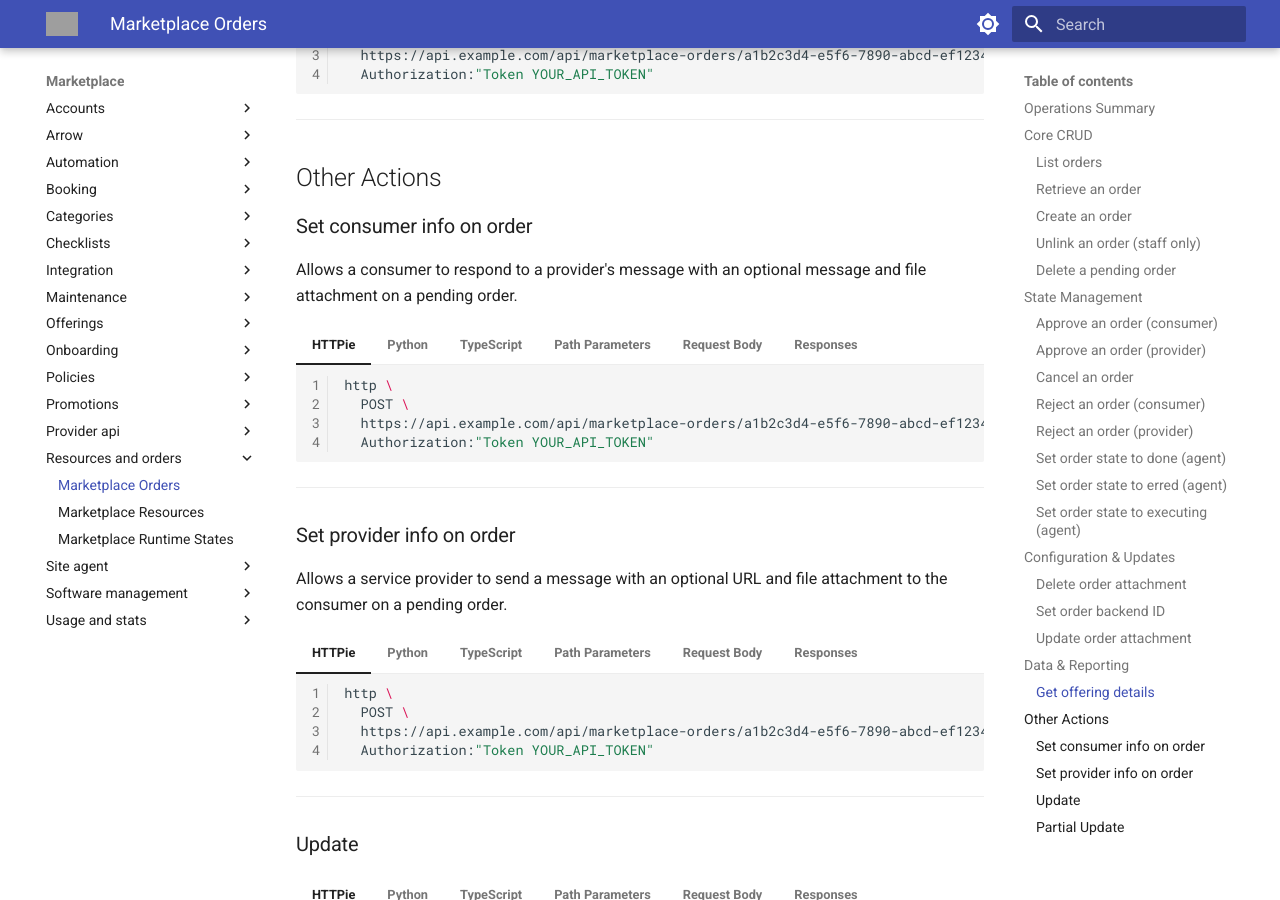
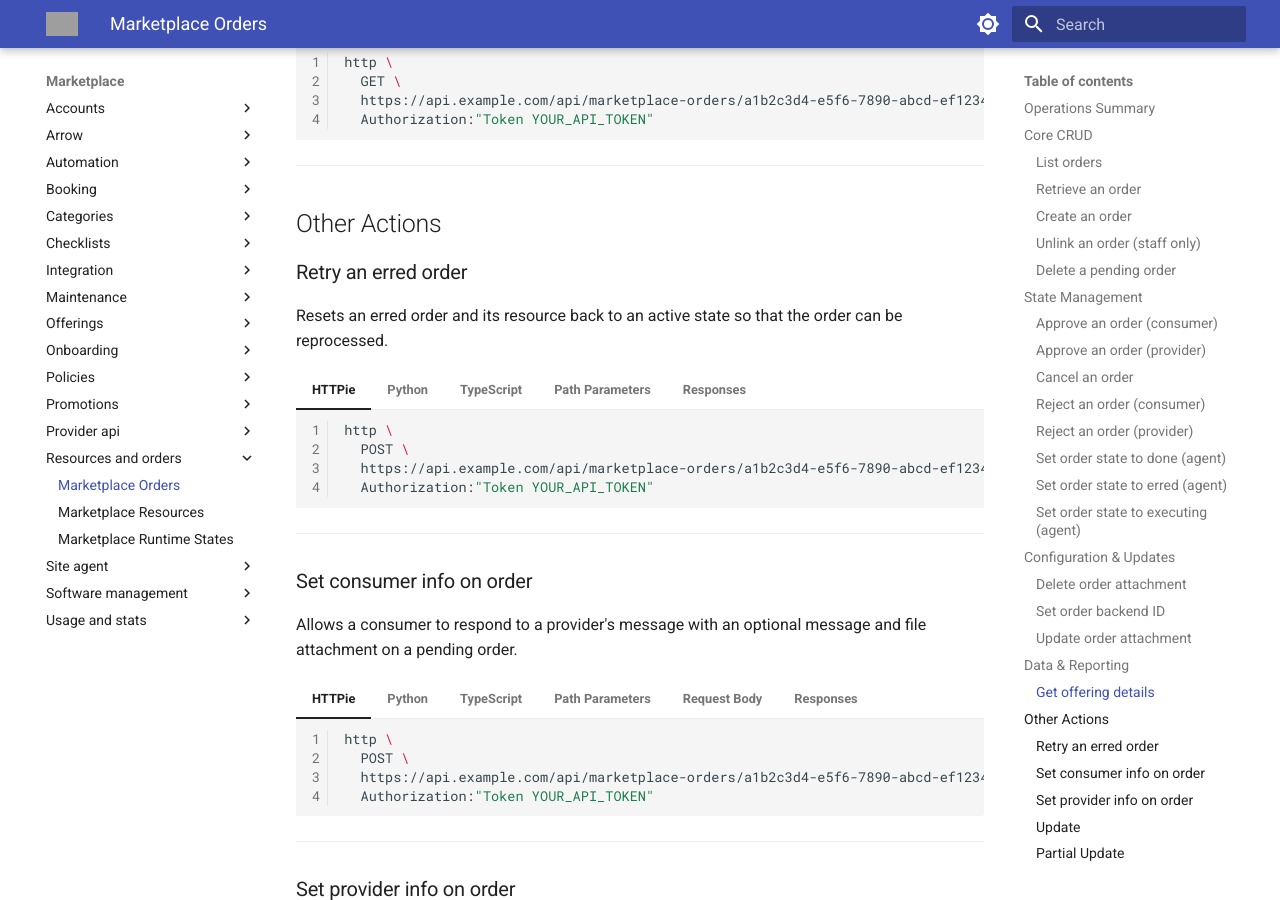
Before and after one commit to waldur/api-docs, an MkDocs documentation site: the page built from docs/marketplace/resources-and-orders/orders.md, in a window 1280 px wide and 900 px high, scrolled down 7109 px. Built offline with MkDocs 1.6.1 and Material for MkDocs 9.7.7, drawn with Linux system fonts in a browser that asks for light colours; the version menu is left out; some of the changed text lies outside the part shown; grey boxes are pictures that could not be loaded.

Commit message:
docs: Auto-generate API reference from https://code.opennodecloud.com/waldur/waldur-sdk-docs-generator

````diff
--- a/docs/marketplace/resources-and-orders/orders.md
+++ b/docs/marketplace/resources-and-orders/orders.md
@@ -26,6 +26,7 @@
 | **Data & Reporting** | | |
 | <span class="http-badge http-get">GET</span> | `/api/marketplace-orders/{uuid}/offering/` | [Get offering details](#get-offering-details) |
 | **Other Actions** | | |
+| <span class="http-badge http-post">POST</span> | `/api/marketplace-orders/{uuid}/retry/` | [Retry an erred order](#retry-an-erred-order) |
 | <span class="http-badge http-post">POST</span> | `/api/marketplace-orders/{uuid}/set_consumer_info/` | [Set consumer info on order](#set-consumer-info-on-order) |
 | <span class="http-badge http-post">POST</span> | `/api/marketplace-orders/{uuid}/set_provider_info/` | [Set provider info on order](#set-provider-info-on-order) |
 | <span class="http-badge http-put">PUT</span> | `/api/marketplace-orders/{uuid}/` | [Update](#update) |
@@ -1802,6 +1803,73 @@ Returns details of the offering connected to the requested object.
 ## Other Actions
 
 
+### Retry an erred order
+
+Resets an erred order and its resource back to an active state so that the order can be reprocessed.
+
+
+=== "HTTPie"
+
+    ```bash
+    http \
+      POST \
+      https://api.example.com/api/marketplace-orders/a1b2c3d4-e5f6-7890-abcd-ef1234567890/retry/ \
+      Authorization:"Token YOUR_API_TOKEN"
+    ```
+
+=== "Python"
+
+    ```python
+    from waldur_api_client.client import AuthenticatedClient
+    from waldur_api_client.api.marketplace_orders import marketplace_orders_retry # (1)
+
+    client = AuthenticatedClient(
+        base_url="https://api.example.com", token="YOUR_API_TOKEN"
+    )
+    response = marketplace_orders_retry.sync(
+        uuid="a1b2c3d4-e5f6-7890-abcd-ef1234567890",
+        client=client
+    )
+
+    print(response)
+    ```
+
+
+    1.  **API Source:** [`marketplace_orders_retry`](https://github.com/waldur/py-client/blob/main/waldur_api_client/api/marketplace_orders/marketplace_orders_retry.py)
+
+=== "TypeScript"
+
+    ```typescript
+    import { marketplaceOrdersRetry } from 'waldur-js-client';
+
+    try {
+      const response = await marketplaceOrdersRetry({
+      auth: "Token YOUR_API_TOKEN",
+      path: {
+        "uuid": "a1b2c3d4-e5f6-7890-abcd-ef1234567890"
+      }
+    });
+      console.log('Success:', response);
+    } catch (error) {
+      console.error('Error:', error);
+    }
+    ```
+
+
+=== "Path Parameters"
+
+    | Name | Type | Required |
+    |---|---|---|
+    | `uuid` | string (uuid) | ✓ |
+
+
+=== "Responses"
+
+    **`200`** - No response body
+
+
+---
+
 ### Set consumer info on order
 
 Allows a consumer to respond to a provider's message with an optional message and file attachment on a pending order.
````
Also changed, not shown: docs/support-and-operations/support-and-issues/chat.md (+1 -0 lines).
